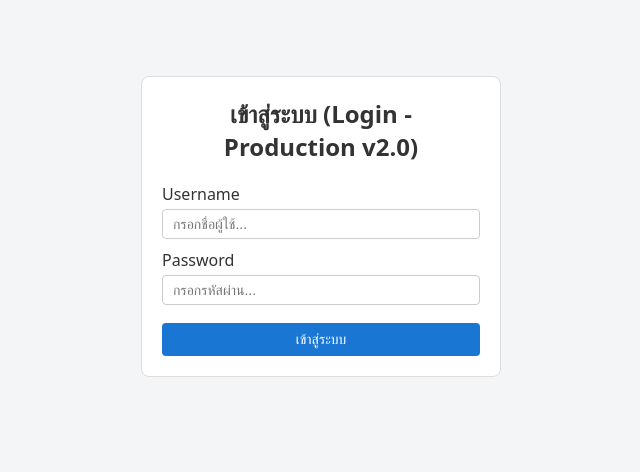
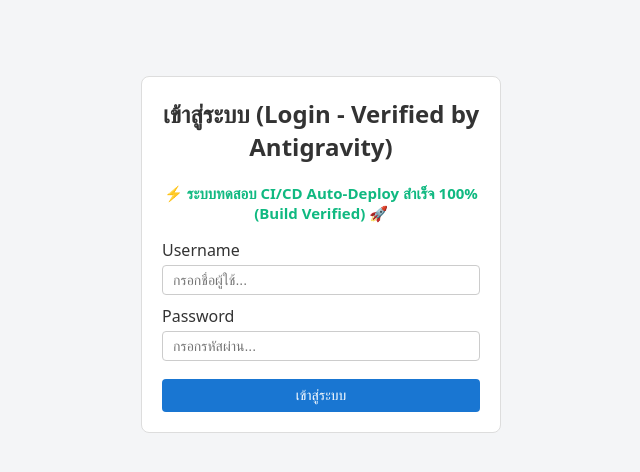
Before and after one commit to barron-local/barron-test, a Next.js app in the folder frontend/: page / in a window 1280 px wide. Shown: the top 472 px of the page, without its empty margins (319-959 px from the left). Built offline with nearby package versions, Linux system fonts and the light colour scheme.

Commit message:
feat(frontend): verified live auto deploy

```diff
--- a/frontend/src/app/page.js
+++ b/frontend/src/app/page.js
@@ -289,7 +289,8 @@ export default function Home() {
   if (!user) {
     return (
       <div className="login-box card">
-        <h2 className="login-title">เข้าสู่ระบบ (Login - Production v2.0)</h2>
+        <h2 className="login-title">เข้าสู่ระบบ (Login - Verified by Antigravity)</h2>
+        <p style={{ textAlign: "center", color: "#10b981", fontWeight: "bold", fontSize: "15px", margin: "4px 0 16px 0" }}>⚡ ระบบทดสอบ CI/CD Auto-Deploy สำเร็จ 100% (Build Verified) 🚀</p>
         {msg.text && (
           <div className={msg.isError ? "alert-error" : "alert-success"}>
             {msg.text}
```
